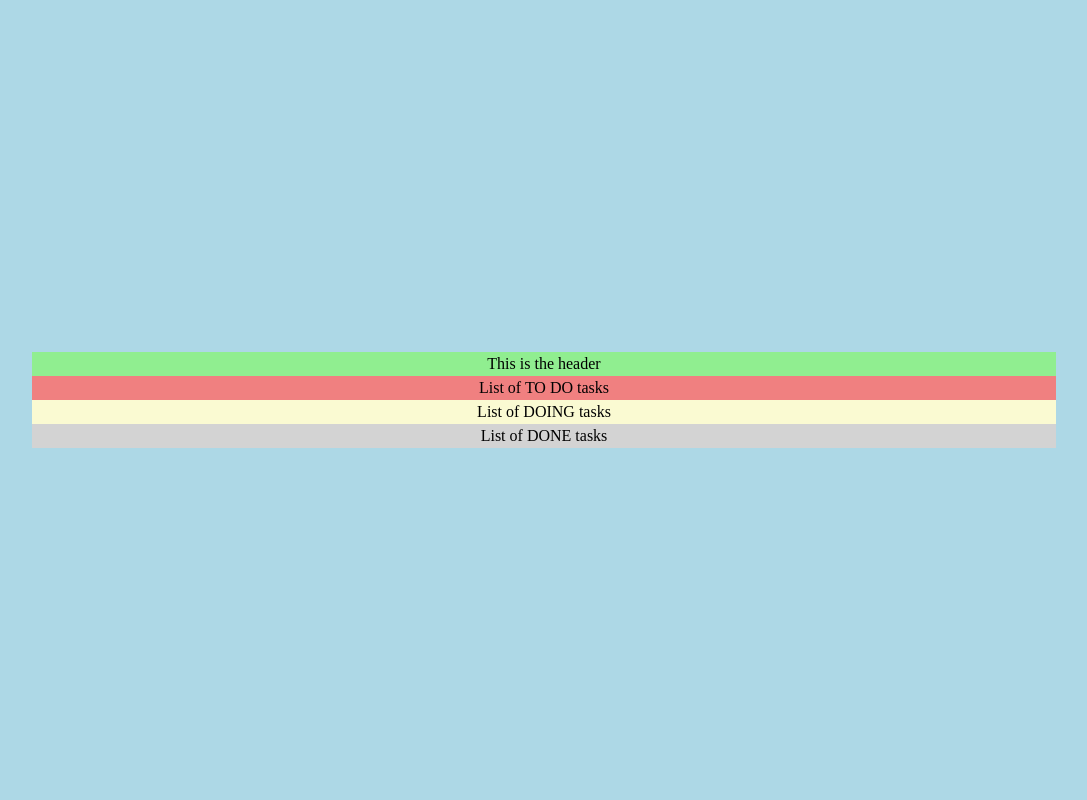
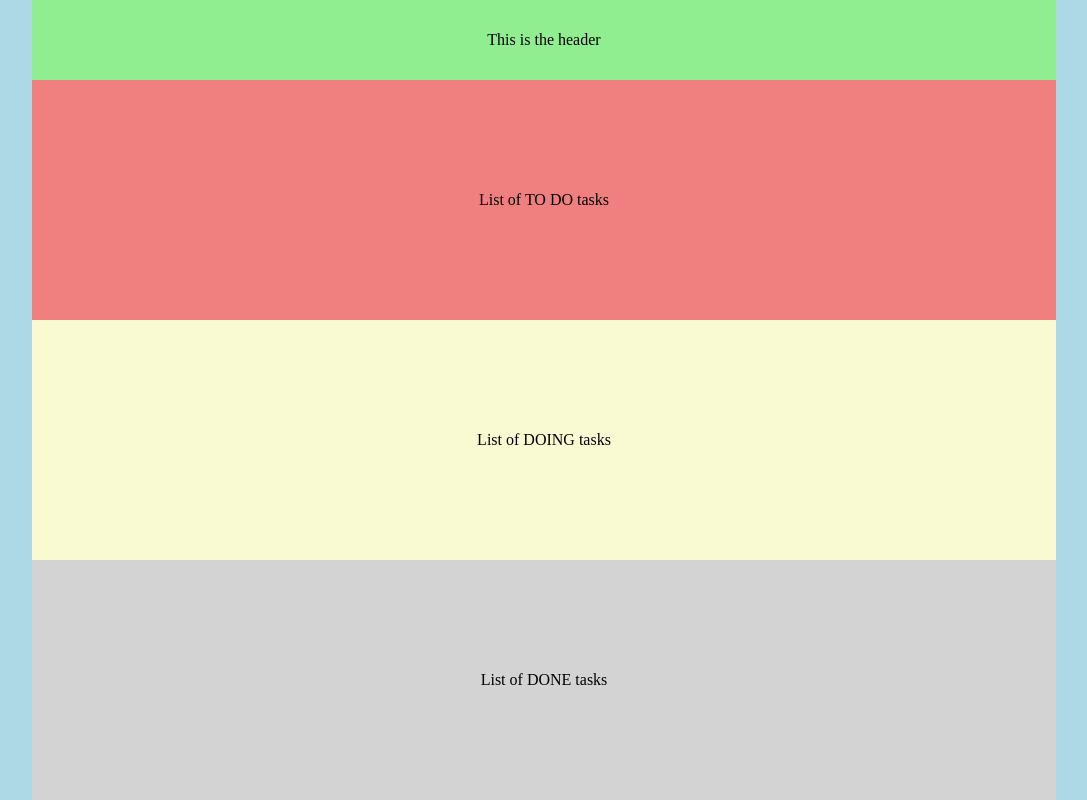
Before and after one commit to Colo-Codes/mini-project-task-manager, a React (Vite) app: page / in a window 1280 px wide. Shown: the whole page, without its empty margins (96-1183 px from the left). Built offline with nearby package versions, Linux system fonts and the light colour scheme.

Commit message:
Define section sizes

```diff
--- a/src/App.module.css
+++ b/src/App.module.css
@@ -2,11 +2,12 @@
   display: flex;
   flex-direction: column;
   align-items: center;
-  justify-content: center;
+  justify-content: stretch;
   height: 100vh;
   background-color: lightblue;
 
   .headerContainer {
+    flex: 1;
     display: flex;
     align-items: center;
     justify-content: center;
@@ -15,6 +16,7 @@
   }
 
   .toDoTasksContainer {
+    flex: 3;
     display: flex;
     align-items: center;
     justify-content: center;
@@ -23,6 +25,7 @@
   }
 
   .doingTasksContainer {
+    flex: 3;
     display: flex;
     align-items: center;
     justify-content: center;
@@ -31,6 +34,7 @@
   }
 
   .doneTasksContainer {
+    flex: 3;
     display: flex;
     align-items: center;
     justify-content: center;
```
